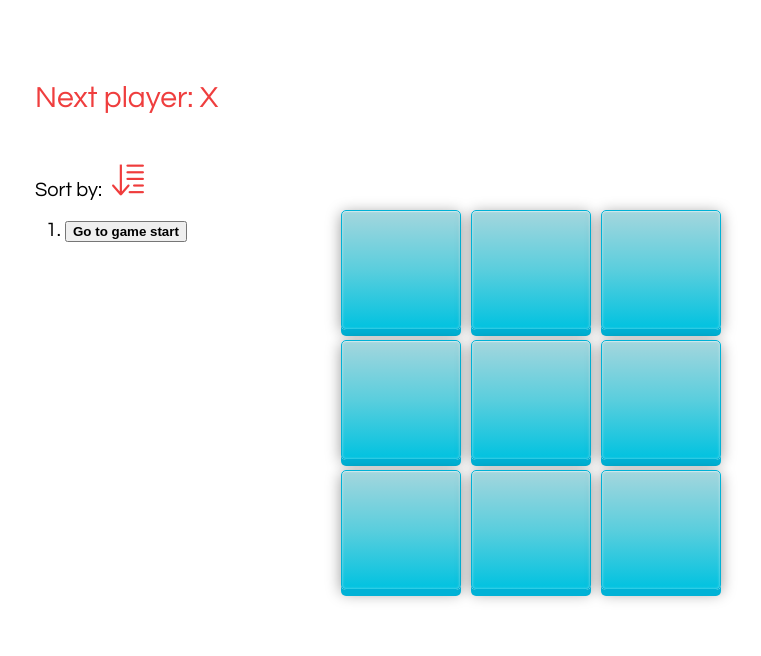
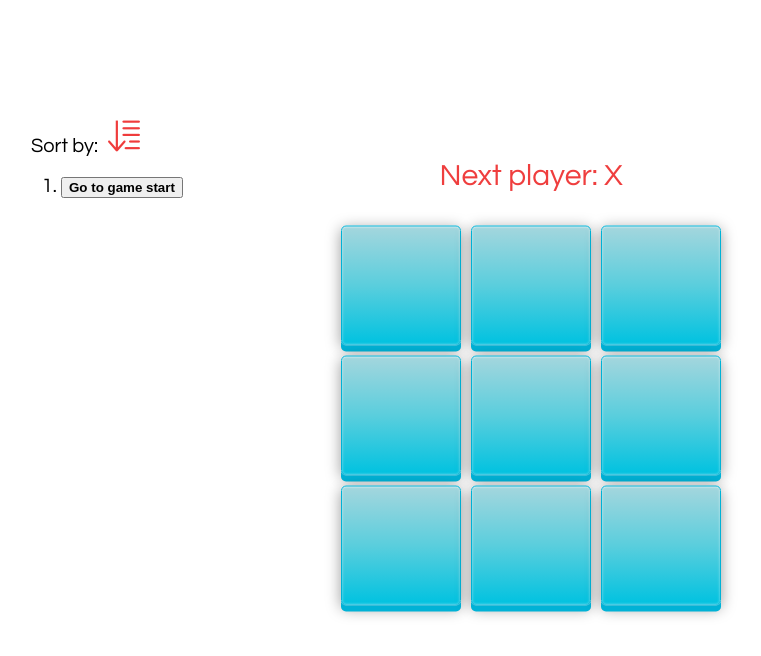
Before and after one commit to laurenchia/tic-tac-toe-game, a React app: page / in a window 1280 px wide. Shown: the whole page, without its empty margins (109-870 px from the left). Built offline with nearby package versions, Linux system fonts and the light colour scheme.

Commit message:
Centre status ontop of game board

```diff
--- a/src/index.css
+++ b/src/index.css
@@ -103,12 +103,16 @@ button {
 .game-info {
   font-size: 20px;
   display: block;
-  margin-left: 10%;
-  margin-top: 5%;
+  margin-top: 8%;
+  margin-left: 120px;
+  float: left;
 }
 
 .game-status {
-  margin-bottom: 50px;
+  margin: auto;
+  margin-bottom: 30px;
+  margin-top: -30px;
+  text-align: center;
   font-size: 30px;
   color: #ef3e3e;
 }
--- a/src/index.js
+++ b/src/index.js
@@ -173,6 +173,7 @@ class Game extends React.Component {
     return (
       <div className="game">
         <div className="game-board">
+          <div className="game-status">{status}</div>
           <Board
             squares={current.squares}
             onClick={(i) => this.handleClick(i)}
@@ -180,7 +181,6 @@ class Game extends React.Component {
           />
         </div>
         <div className="game-info">
-          <div className="game-status">{status}</div>
           <span>Sort by:  </span>
           <button className="sort-button" onClick={() => this.setState({isAsc : !this.state.isAsc})}> {this.state.isAsc ?
             <img src={sortDesc} alt="Sort by descending"  /> :
```
